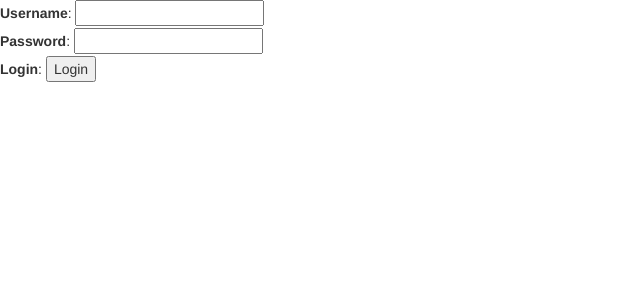
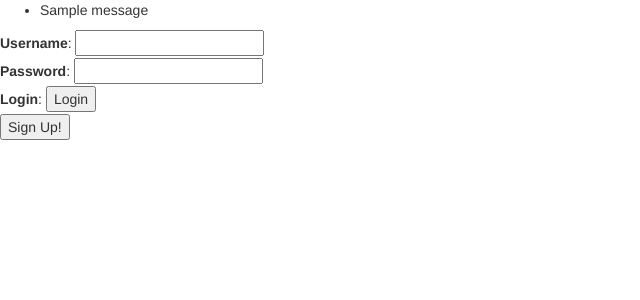
Before and after one commit to raymondberg/btray, a Flask app: page /login/ in a window 1280 px wide. Shown: the top 300 px of the page, without its empty margins (0-640 px from the left). Run offline with Flask 2, Linux system fonts and the light colour scheme; tables that the repository leaves empty hold one stand-in row (values such as "Sample post"); one stand-in notice (Sample message) is shown; some libraries are stand-ins or nearby versions.

Commit message:
testing signup page with flash messaging

```diff
--- a/btray/routes.py
+++ b/btray/routes.py
@@ -35,6 +35,11 @@ def login():
 
         return redirect(url_for('configs_list'))
     return render_template('login.html', form=form)
+
+@app.route('/signup/', methods=['GET'])
+def signup():
+    flash("welcome to the sign up page")
+    return render_template('signup.html')
 
 @app.route("/logout/")
 @login_required
--- a/templates/login.html
+++ b/templates/login.html
@@ -1,6 +1,16 @@
 {% extends 'app_public.html' %}
 {% block title %} Webhook Configs {% endblock %}
 {% block content %}
+
+{% with messages = get_flashed_messages() %}
+  {% if messages %}
+    <ul class=flashes>
+    {% for message in messages %}
+      <li>{{ message }}</li>
+    {% endfor %}
+    </ul>
+  {% endif %}
+{% endwith %}
 
 <form method="post" action="/login/">
     {{ form.csrf_token }}
@@ -15,4 +25,5 @@
     {% endif %}
     <div>{{ form.submit.label }}: {{ form.submit() }}</div>
 </form>
+<button type="button" onclick="location.href='/signup/'">Sign Up!</button>
 {% endblock %}
```
Also changed, not shown: templates/signup.html (added, +13 -0 lines).
